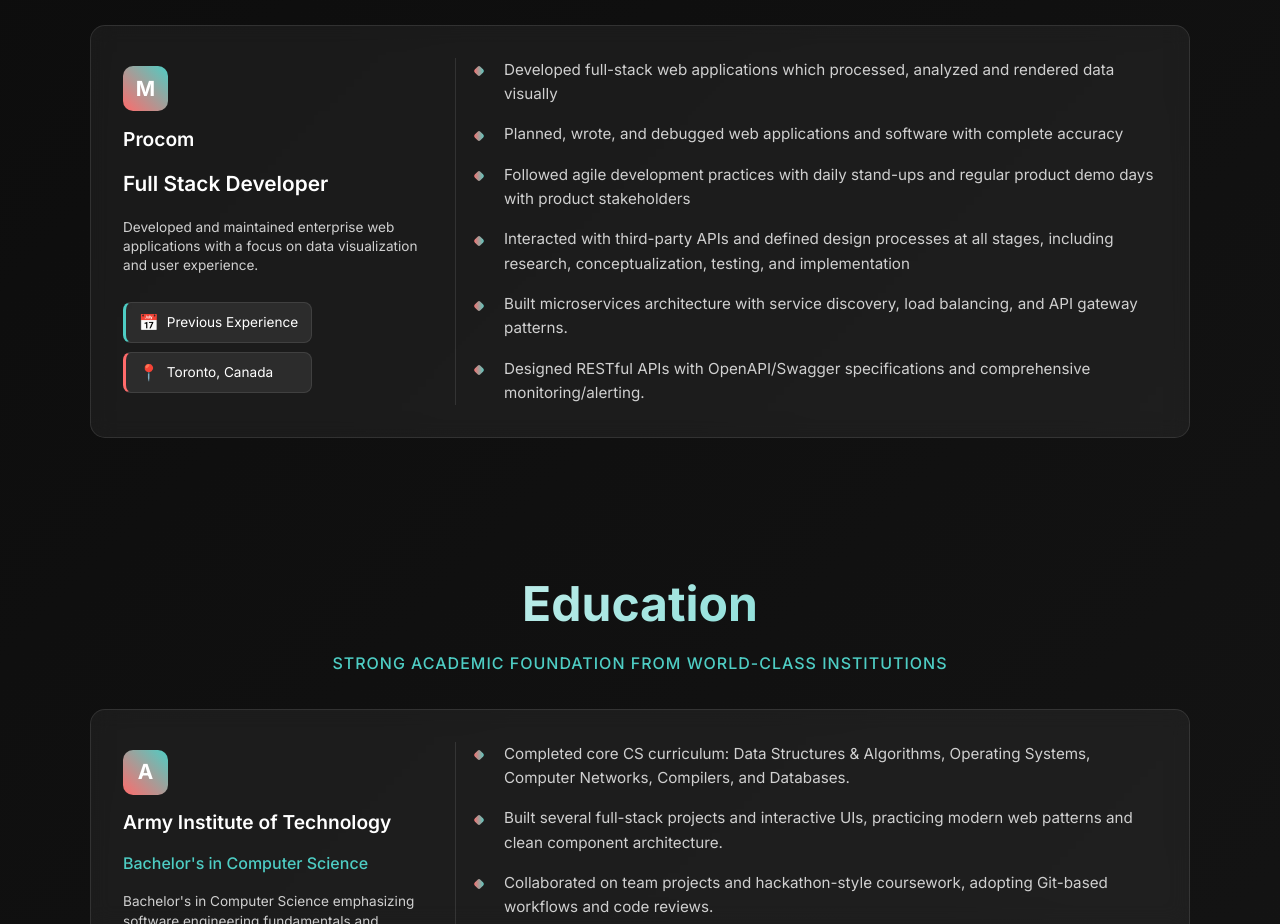
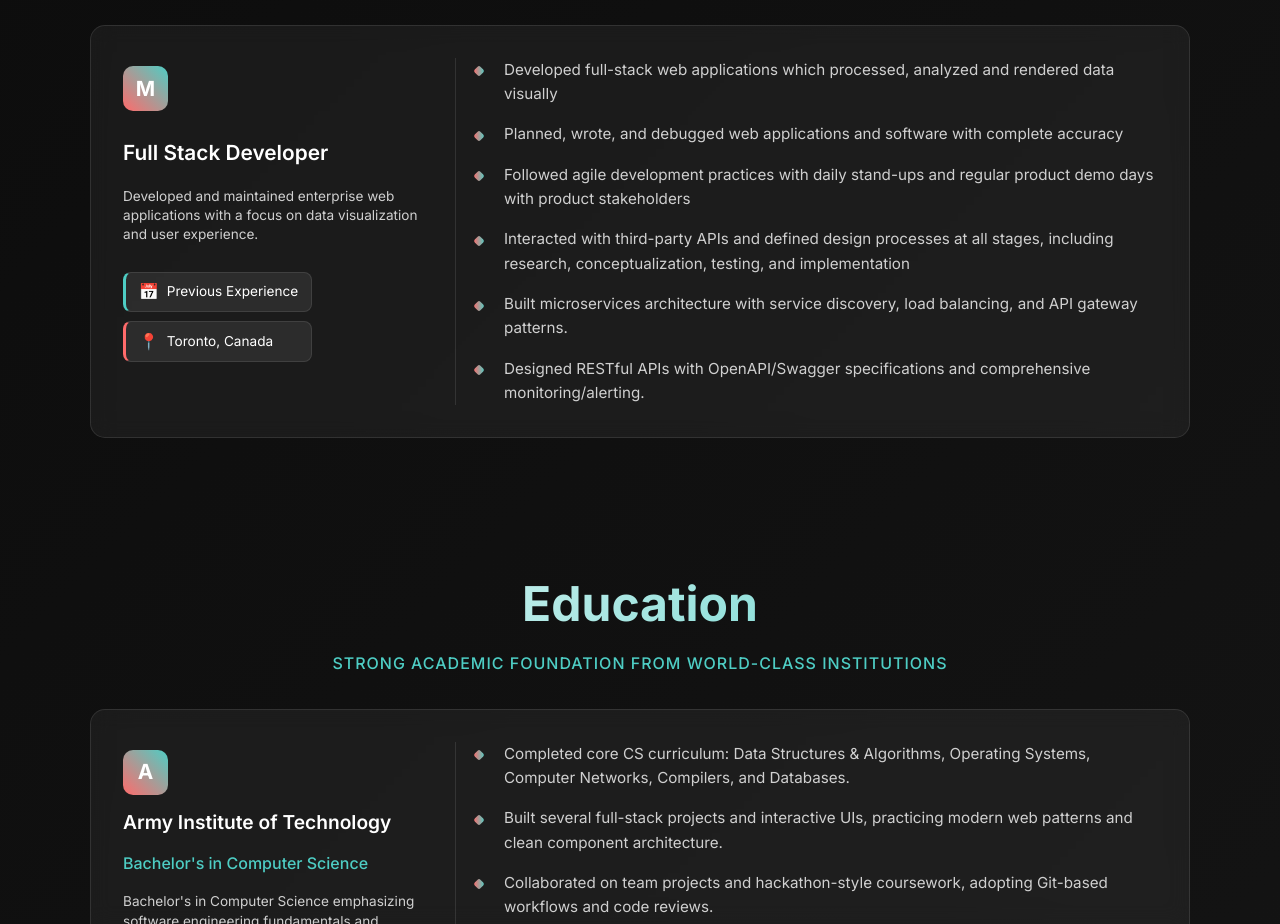
Before and after one commit to hrindrsmaan/harinder.dev, a React (Vite) app: page / in a window 1280 px wide. Shown: the part 1180-2104 px from the top of the page. Built offline with nearby package versions, Linux system fonts and the light colour scheme; no server answers.

Commit message:
fix: name

```diff
--- a/src/data/portfolio.ts
+++ b/src/data/portfolio.ts
@@ -29,7 +29,7 @@ export const experienceData = [
     ],
   },
   {
-    company: "Procom",
+    company: "",
     position: "Full Stack Developer",
     description:
       "Developed and maintained enterprise web applications with a focus on data visualization and user experience.",
```
